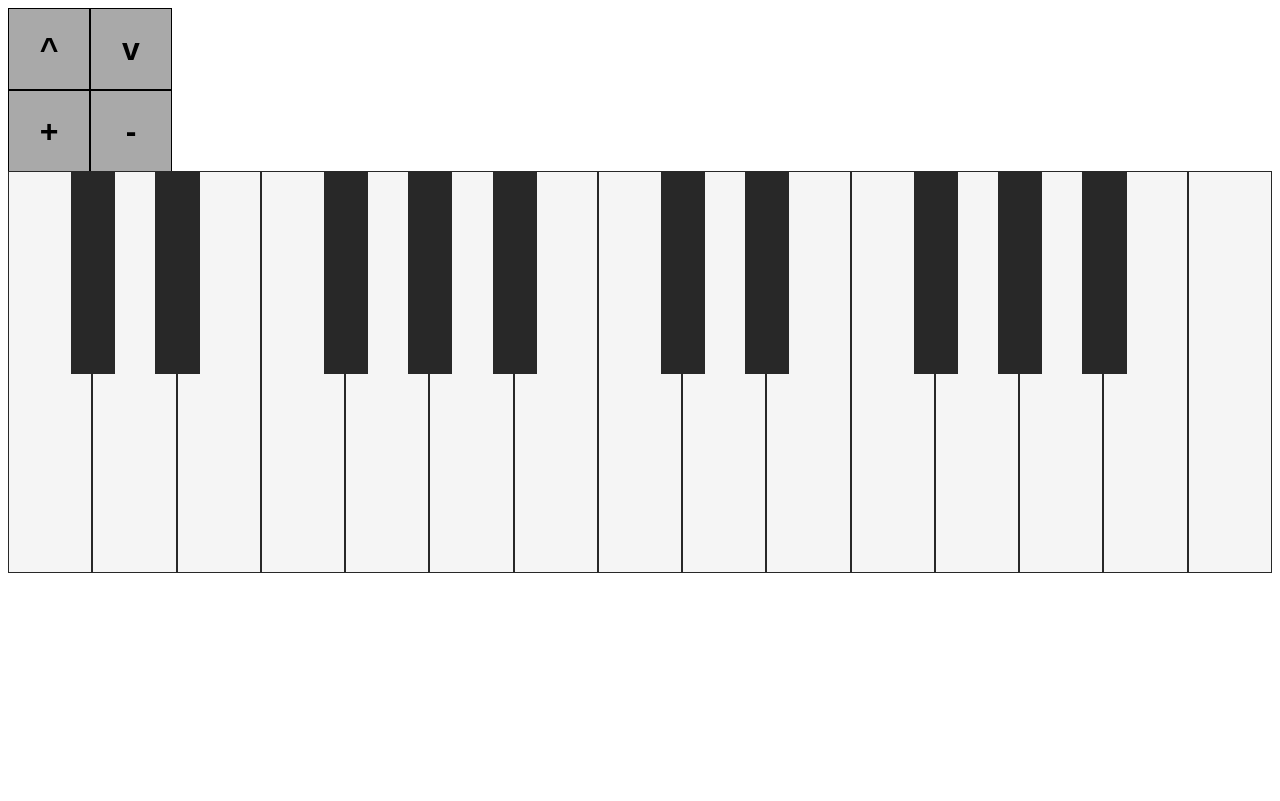
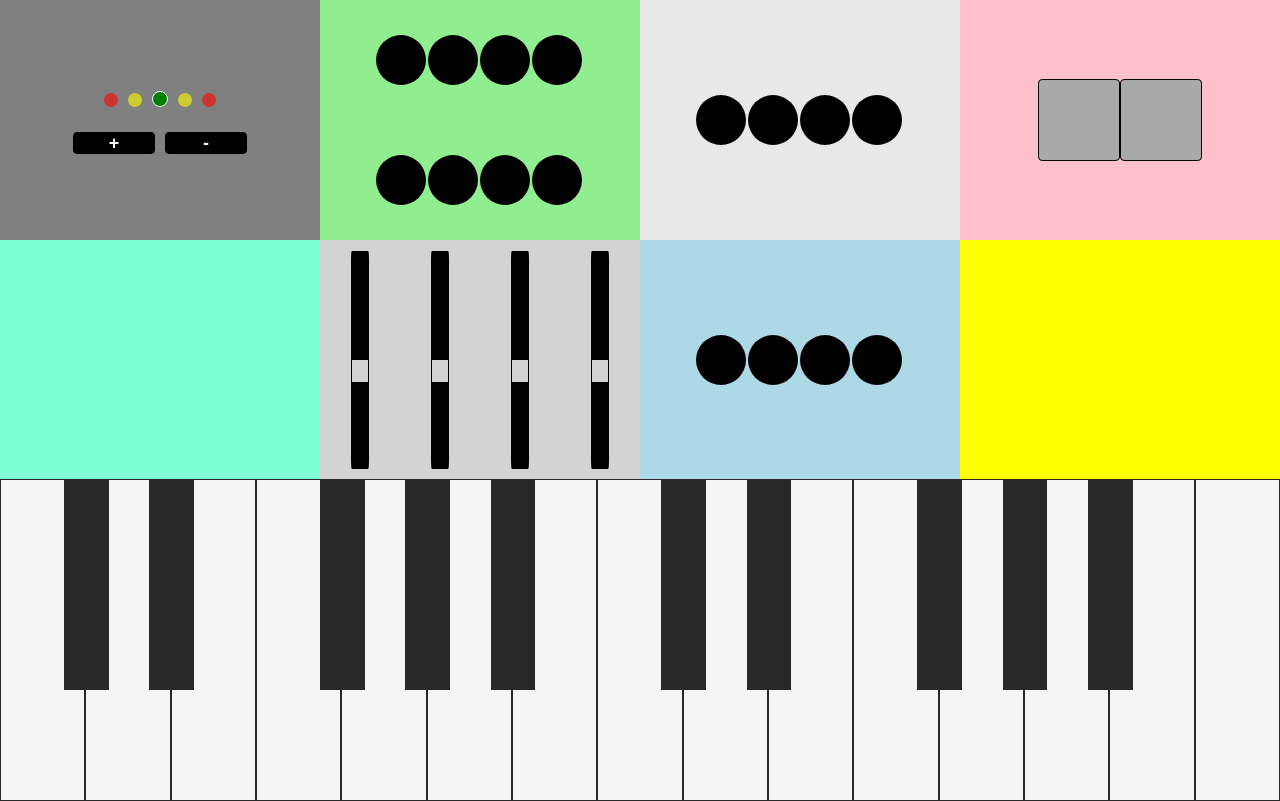
Before and after one commit to foundling/nullwerk, a Vue app: page / in a window 1280 px wide. Built offline with nearby package versions, Linux system fonts and the light colour scheme.

Commit message:
more fluid boxes, grid structure in place. [todo: incorporate labels into every knob,button etc. also add that info to title tags.

```diff
--- a/index.html
+++ b/index.html
@@ -1,8 +1,10 @@
 <!DOCTYPE html>
 <html>
   <head>
+    <title>nullwerk</title>
     <meta charset="utf-8">
-    <title>nullwerk</title>
+    <meta name="viewport" content="width=device-width, initial-scale=1, user-scalable=no">
+    <meta name="apple-mobile-web-app-capable" content="yes" />
   </head>
   <body>
     <div id="app"></div>
--- a/src/App.vue
+++ b/src/App.vue
@@ -1,21 +1,172 @@
 <template>
-<div>
-    <volume></volume>
-    <octave></octave>
-    <keyboard></keyboard>
+<div class="synth-container">
+        <div class="master-pitch-container">
+            <div class="LED-container">
+                <LED v-bind="{octave: -2}" color="red"></LED>
+                <LED v-bind="{octave: -1}" color="yellow"></LED>
+                <LED v-bind="{octave: 0}" color="green"></LED>
+                <LED v-bind="{octave: 1}" color="yellow"></LED>
+                <LED v-bind="{octave: 2}" color="red"></LED>
+            </div>
+            <octave></octave>
+        </div>
+        <div class="waveforms-and-options-container">
+            <div class="waveforms-container">
+                <knob></knob>
+                <knob></knob>
+                <knob></knob>
+                <knob></knob>
+            </div>
+            <div class="waveforms-options-container">
+                <knob></knob>
+                <knob></knob>
+                <knob></knob>
+                <knob></knob>
+            </div>
+        </div>
+        <div class="filter-container">
+            <knob></knob>
+            <knob></knob>
+            <knob></knob>
+            <knob></knob>
+        </div>
+        <div class="master-volume-container">
+            <volume></volume>
+        </div>
+        <div class="wheels-container">
+            <wheel></wheel>
+            <wheel></wheel>
+        </div>
+        <div class="envelope-container">
+            <slider></slider>
+            <slider></slider>
+            <slider></slider>
+            <slider></slider>
+        </div>
+        <div class="lfo-container">
+            <knob></knob>
+            <knob></knob>
+            <knob></knob>
+            <knob></knob>
+        </div>
+        <div class="sequencer-container">
+        </div>
+    <div class="keyboard-container">
+        <keyboard></keyboard>
+    </div>
 </div>
 </template>
 
 <style>
+    html, body, * {
+        margin: 0px;
+        padding: 0px;
+    }
+    html, body {
+        height: 100%;
+        font-family: Helvetica;
+    }
+    .synth-container {
+        height: 100%;
+        width: 100%;
+        font-size: 0em;
+    }
+    .controls-upper,
+    .controls-lower {
+        display: inline-flex;
+        align-items: center;
+        justify-content: center;
+        width: 100%;
+        height: 30%;
+    }
+    .master-volume-container,
+    .master-pitch-container,
+    .waveforms-and-options-container,
+    .filter-container,
+    .wheels-container,
+    .envelope-container,
+    .sequencer-container,
+    .lfo-container,
+    .sequencer-container {
+        min-width: 250px;
+        width: 25%;
+        height: 30%;
+        display: inline-flex;
+        align-items: center;
+        justify-content: center;
+        vertical-align:top;
+    }
+    .wheels-container {
+        background: aquamarine;
+    }
+    .master-volume-container {
+        background: pink;
+    }
+    .master-pitch-container {
+        flex-direction: column;
+        background: gray;
+    }
+    .LED-container {
+        padding-bottom: 20px;
+    }
+    .waveforms-and-options-container {
+        background: lightgreen;
+        flex-direction: column;
+    }
+    .waveforms-container,
+    .waveforms-options-container {
+        display: inline-flex;
+        align-items: center;
+        justify-content: center;
+        height: 50%;
+        width: 100%;
+    }
+    .filter-container {
+        background: #e8e8e8;
+    }
+    .envelope-container {
+        background: orange;
+    }
+    .lfo-container {
+        background: lightblue;
+    }
+    .sequencer-container {
+        background: yellow;
+    }
+    .keyboard-container {
+        height: 40%;
+    }
+
+    @media(max-width: 500px) {
+        .keyboard-container {
+            transform: rotate(90deg);
+        }
+    }
 </style>
 
 <script>
-import Keyboard from './components/Keyboard.vue';
-import Volume from './components/Volume.vue';
-import Octave from './components/Octave.vue';
+
+import Keyboard from './components/Keyboard';
+import Volume from './components/Volume';
+import Octave from './components/Octave';
+import Slider from './components/Slider';
+import Knob from './components/Knob';
+import Wheel from './components/Wheel';
+import Button from './components/Button';
+import LED from './components/LED';
 
 export default {
-    components: { Keyboard, Volume, Octave }
+    components: {
+
+        Keyboard,
+        Volume,
+        Octave,
+        Slider,
+        Knob,
+        Wheel,
+        LED
+
+    }
 };
 
 </script>
--- /dev/null
+++ b/src/components/Button.vue
@@ -0,0 +1,20 @@
+<template>
+    <div class="button"></div>
+</template>
+
+<style>
+
+    .button {
+    }
+
+</style>
+
+<script>
+    import store from '../store';
+
+    export default {
+        props: [],
+        computed: {},
+        methods: {},
+    };
+</script>
--- a/src/components/Key.vue
+++ b/src/components/Key.vue
@@ -12,14 +12,14 @@
 
 <style>
     .key {
-        height: 400px;
+        height: 100%;
         border: 1px solid rgb(40,40,40);
     }
     .black-key {
         position: absolute;
         top: 0px;
         width: calc(100% / 30);
-        height: 50%;
+        height: 65%;
         background: rgb(40,40,40);
     }
     .white-key {
@@ -34,14 +34,6 @@
 
     export default {
         data: function() {
-            /*
-             blackKeys: [
-                    1, 3,
-                    6, 8, 10,
-                    13,15,
-                    18, 20, 22,
-                ]
-                */
                 return {
                     keyWidthPercent: {
                         white: 100/15,
@@ -54,7 +46,6 @@
         computed: {
             isBlackKey: function() {
                 return this.blackKeys.includes(this.index);
-                console.log(this);
             },
             offset: function() {
                 let whiteKeysToTheLeft = [ ...Array(this.index).keys() ]
@@ -62,7 +53,6 @@
                     .length;
 
                 let offset = whiteKeysToTheLeft * this.keyWidthPercent.white - (this.keyWidthPercent.black / 2) ;
-                console.log(this.index, whiteKeysToTheLeft, offset + '%');
                 return offset + '%';
             }
         },
@@ -73,6 +63,7 @@
             stopNote() {
                 this.$store.state.soundEngine.muteNote()
             },
+
         },
     };
 </script>
--- a/src/components/Keyboard.vue
+++ b/src/components/Keyboard.vue
@@ -9,13 +9,34 @@
 
 <style>
     .keyboard {
-        height: 400px;
+        height: 100%;
         width: 100%;
         background: whitesmoke;
         display: flex;
         align-items: center;
         justify-items: center;
         position: relative;
+    }
+    @media(max-width: 500px) {
+        .keyboard {
+            /*
+           -webkit-transform: translateZ(0);
+           -moz-transform: translateZ(0);
+           -ms-transform: translateZ(0);
+           -o-transform: translateZ(0);
+           transform: translateZ(0);
+
+           -webkit-backface-visibility: hidden;
+           -moz-backface-visibility: hidden;
+           -ms-backface-visibility: hidden;
+           backface-visibility: hidden;
+
+           -webkit-perspective: 1000;
+           -moz-perspective: 1000;
+           -ms-perspective: 1000;
+           perspective: 1000;
+           */
+        }
     }
 </style>
 
--- a/src/components/Knob.vue
+++ b/src/components/Knob.vue
@@ -1,18 +1,39 @@
 <template>
-    <div class="knob"></div>
+    <div class="knob">
+        <label>knob</label>
+    </div>
 </template>
 
 <style>
+
+    /*
+    try this out, responsive circles:
+    http://codepen.io/nordstromdesign/pen/sJlth
+    */
+    .knob {
+        height: 50px;
+        width: 50px;
+        border-radius: 50%;
+        background: black;
+        margin-right: 2px;
+        position: relative;
+    }
+    label {
+        position: absolute;
+        bottom: 0px;
+    }
+
+
 </style>
 
 <script>
     import store from '../store';
 
     export default {
+        components: {
+        },
         props: [],
-        computed: {
-        },
-        methods: {
-        },
+        computed: {},
+        methods: {},
     };
 </script>
--- /dev/null
+++ b/src/components/LED.vue
@@ -0,0 +1,41 @@
+<template>
+    <div
+        v-bind:class="{active: isActive}"
+        v-bind:style="{background: color}"
+        class="LED"></div>
+</template>
+
+<style>
+
+    .LED {
+        height: 4px;
+        width: 4px;
+        padding: 5px;
+        border-radius: 50%;
+        margin: 5px;
+        display: inline-flex;
+        opacity: 0.6;
+    }
+
+    .LED.active {
+        opacity: 1;
+        border: 1px solid whitesmoke;
+    }
+</style>
+
+<script>
+    import store from '../store';
+
+    export default {
+        created: function(){
+        },
+        components: {
+        },
+        props: ['color', 'active', 'octave'],
+        computed: {
+                // check current octave range in sound engine and return true if matches prop.
+                isActive: function() { return this.octave === 0}
+        },
+        methods: {},
+    };
+</script>
--- a/src/components/Octave.vue
+++ b/src/components/Octave.vue
@@ -16,18 +16,26 @@
 
 <style>
     .octave-controls {
-        display: flex;
+        display: inline-flex;
     }
     .octave-up,
     .octave-down {
+        border-radius: calc(80px/20);
+        color: whitesmoke;
+        font-size: xx-small;
         display: flex;
         align-items: center;
         justify-content: center;
-        height: 80px;
+        height: 20px;
         width: 80px;
-        background: darkgray;
+        background: black;
         border: 1px solid black;
         font-family: Arial;
+    }
+    .octave-up {
+        margin-right: 10px;
+    }
+    .octave-down {
     }
 
     h1 {
--- /dev/null
+++ b/src/components/Slider.vue
@@ -0,0 +1,62 @@
+<template>
+
+    <div class="slider-container">
+        <div class="slider-slot">
+            <div class="slider-bar"></div>
+        </div>
+    </div>
+
+</template>
+
+<style>
+    .slider-container {
+
+
+        width: 25%;
+        height: 100%;
+        display: inline-flex;
+        align-items: center;
+        justify-content: center;
+
+        background: lightgray;
+
+    }
+    .slider-slot {
+
+        position: relative;
+        height: 100%;
+        width: 15%;
+
+        background: black;
+        border-radius: 5%;
+        border: 1px solid black;
+        height: 90%;
+        width: 20%;
+
+    }
+    .slider-bar {
+        position: absolute;
+        background: lightgray;
+        bottom: 40%;
+        width: 100%;
+        height: 10%;
+    }
+
+</style>
+
+<script>
+    import store from '../store';
+
+    export default {
+        data: function() {
+            return {};
+        },
+        props: [],
+        computed: {
+        },
+        methods: {
+            startDrag: function() {
+            }
+        },
+    };
+</script>
--- a/src/components/Volume.vue
+++ b/src/components/Volume.vue
@@ -1,26 +1,27 @@
 <template>
     <div class="volume-controls">
         <div
-            v-on:click="setMasterVolume(0.05)"
+            v-on:click="setMasterVolume(0.1)"
             class="volume-up">
-            <h1>^</h1>
+            <h1>+</h1>
         </div>
 
         <div
-            v-on:click="setMasterVolume(-0.05)"
+            v-on:click="setMasterVolume(-0.1)"
             class="volume-down">
-            <h1>v</h1>
+            <h1>-</h1>
         </div>
     </div>
 </template>
 
 <style>
     .volume-controls {
-        display: flex;
+        display: inline-flex;
     }
     .volume-up,
     .volume-down {
-        display: flex;
+        border-radius: 5%;
+        display: inline-flex;
         align-items: center;
         justify-content: center;
         height: 80px;
--- /dev/null
+++ b/src/components/Wheel.vue
@@ -0,0 +1,20 @@
+<template>
+    <div class="wheel"></div>
+</template>
+
+<style>
+
+    .knob {
+    }
+
+</style>
+
+<script>
+    import store from '../store';
+
+    export default {
+        props: [],
+        computed: {},
+        methods: {},
+    };
+</script>
--- a/src/services/soundengine/index.js
+++ b/src/services/soundengine/index.js
@@ -21,8 +21,8 @@ const SoundEngine = function () {
 
     /* Init */
 
-    const DEFAULT_MASTER_VOLUME = 0.2;
-    const DEFAULT_OSCILLATOR_VOLUME = 0.1;
+    const DEFAULT_MASTER_VOLUME = 0.0;
+    const DEFAULT_OSCILLATOR_VOLUME = 0.0;
     const context = new (window.AudioContext || window.webkitAudioContext)();
     const masterGain = context.createGain();
     const c4Hertz = 261.626;
```
